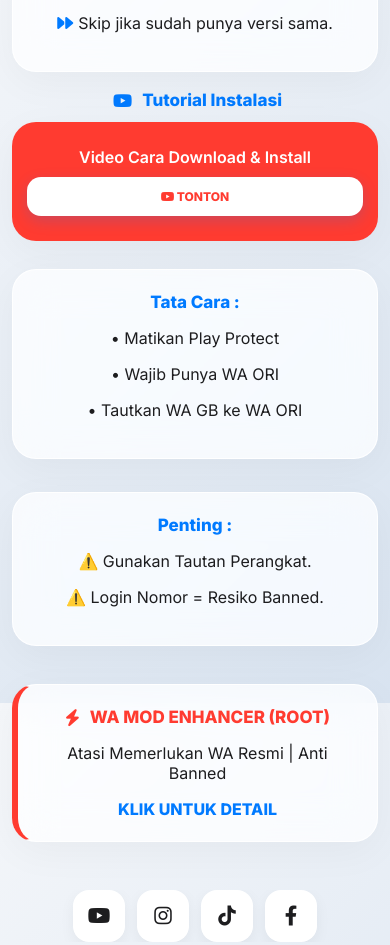
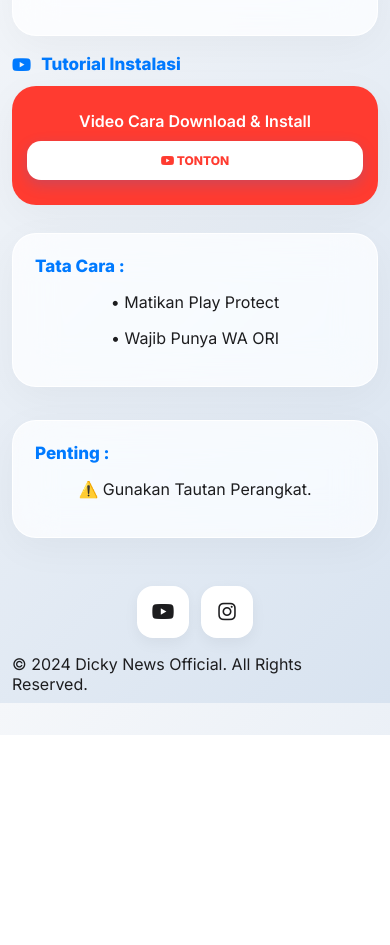
Before and after one commit to DickyNews/dickynewsofficial, a plain HTML site: page index.html in a window 390 px wide. Shown: the part 985-1930 px from the top of the page. After the commit the page ends 1720 px from the top, so only its background shows below. Drawn offline with nearby package versions, Linux system fonts and the light colour scheme.

Commit message:
Update index.html

```diff
--- a/index.html
+++ b/index.html
@@ -3,7 +3,15 @@
 <head>
     <meta charset="UTF-8">
     <meta name="viewport" content="width=device-width, initial-scale=1.0, maximum-scale=1.0, user-scalable=no">
-    <title>Dicky News Official</title>
+
+    <meta property="og:title" content="Dicky News Official | Best WhatsApp MOD">
+    <meta property="og:description" content="Update WhatsApp GB, MB, RC, Delta Terbaru & Tutorial Anti Banned Lengkap!">
+    <meta property="og:image" content="https://upload.wikimedia.org/wikipedia/commons/thumb/6/6b/WhatsApp.svg/1200px-WhatsApp.svg.png">
+    <meta property="og:url" content="https://dickynews.github.io/dickynewsofficial">
+    <meta property="og:type" content="website">
+
+    <meta name="description" content="Best WhatsApp MOD terlengkap dan terupdate by Dicky News.">
+    <title>Dicky News Official | Best WhatsApp MOD</title>
 
     <link href="https://fonts.googleapis.com/css2?family=Inter:wght@300;400;600;800&family=Poppins:wght@700;900&display=swap" rel="stylesheet">
     <link rel="stylesheet" href="https://cdnjs.cloudflare.com/ajax/libs/font-awesome/6.4.0/css/all.min.css">
@@ -31,7 +39,6 @@
             --text-main: #1d1d1f;
         }
 
-        /* FIX: Kunci layar agar tidak bisa geser kanan kiri */
         html, body {
             max-width: 100%;
             overflow-x: hidden;
@@ -58,7 +65,6 @@
             pointer-events: none;
         }
 
-        /* FIX: Wrapper harus 100% lebar layar hp */
         .wrapper {
             width: 100%;
             max-width: 850px;
@@ -66,7 +72,7 @@
             padding: 40px 15px;
             display: flex;
             flex-direction: column;
-            overflow-x: hidden; /* Tambahan pengaman */
+            overflow-x: hidden;
         }
 
         header { text-align: center; margin-bottom: 30px; width: 100%; }
@@ -77,7 +83,6 @@
             margin: 0; font-weight: 900; color: #1d1d1f;
             background: linear-gradient(to bottom, #1d1d1f 60%, #007AFF);
             -webkit-background-clip: text; -webkit-text-fill-color: transparent;
-            word-wrap: break-word;
         }
 
         .modern-badge {
@@ -98,17 +103,12 @@
             transition: all 0.4s cubic-bezier(0.175, 0.885, 0.32, 1.275);
         }
 
-        @media (min-width: 601px) {
-            .glass-card:hover { transform: scale(1.02) translateY(-5px); background: rgba(255, 255, 255, 0.9); }
-        }
-
         .download-box { padding: 20px 22px; display: flex; justify-content: space-between; align-items: center; gap: 10px; }
 
         .btn-download {
             background: var(--primary); color: white; padding: 12px 20px; border-radius: 14px;
             text-decoration: none; font-weight: 700; font-size: 12px;
             box-shadow: 0 5px 15px rgba(0, 122, 255, 0.2);
-            white-space: nowrap;
         }
 
         .info-card { padding: 22px; }
@@ -116,23 +116,16 @@
 
         .grid-info { display: grid; grid-template-columns: 1fr 1fr; gap: 15px; width: 100%; }
 
-        .social-grid { display: flex; justify-content: center; gap: 12px; margin-top: 30px; width: 100%; }
-        .social-icon { width: 52px; height: 52px; background: white; display: flex; align-items: center; justify-content: center; border-radius: 16px; font-size: 20px; color: #1d1d1f; text-decoration: none; box-shadow: 0 5px 15px rgba(0,0,0,0.05); transition: 0.3s; }
+        .social-grid { display: flex; justify-content: center; gap: 12px; margin-top: 30px; }
+        .social-icon { width: 52px; height: 52px; background: white; display: flex; align-items: center; justify-content: center; border-radius: 16px; font-size: 20px; color: #1d1d1f; text-decoration: none; box-shadow: 0 5px 15px rgba(0,0,0,0.05); }
 
-        footer { text-align: center; padding: 40px 0; opacity: 0.6; font-size: 11px; width: 100%; }
-
-        /* FIX MOBILE CENTER */
         @media (max-width: 600px) {
             .wrapper { padding: 25px 12px; }
             .grid-info { grid-template-columns: 1fr; }
             .download-box { flex-direction: column; text-align: center; padding: 25px 15px; }
             .btn-download { width: 100%; }
             .info-card { text-align: center; }
-            .info-card p { justify-content: center; display: flex; align-items: center; flex-wrap: wrap; gap: 5px; }
-            .section-title { justify-content: center; }
             h1 { font-size: 28px; }
-            /* Mencegah animasi merusak lebar layar */
-            [data-aos] { max-width: 100%; overflow: hidden; }
         }
     </style>
 </head>
@@ -143,7 +136,7 @@
 <div class="wrapper">
     <header data-aos="zoom-out-down">
         <h1>Dicky News Official</h1>
-        <span class="sub-tag" style="letter-spacing: 2px; font-size: 9px; opacity: 0.6; font-weight: 800; display: block; margin-top: 5px;">BEST WHATSAPP MOD</span>
+        <span class="sub-tag" style="letter-spacing: 2px; font-size: 9px; opacity: 0.6; font-weight: 800; display: block; margin-top: 5px;">400K SUBSCRIBERS ENTHUSIAST</span>
     </header>
 
     <div style="text-align: center; width: 100%;">
@@ -179,10 +172,9 @@
     <div class="glass-card info-card" data-aos="zoom-in">
         <p><i class="fas fa-check-circle" style="color: var(--primary)"></i> Tidak Perlu Aktivator.</p>
         <p><i class="fas fa-archive" style="color: var(--primary)"></i> Pakai <a id="link-zarchiver" href="#" target="_blank" style="color:var(--primary); font-weight:700; text-decoration:none;">Zarchiver</a> untuk ekstrak.</p>
-        <p><i class="fas fa-forward" style="color: var(--primary)"></i> Skip jika sudah punya versi sama.</p>
     </div>
 
-    <div class="section-title" data-aos="fade-right" style="margin-left: 5px;"><i class="fab fa-youtube"></i> Tutorial Instalasi</div>
+    <div class="section-title" data-aos="fade-right"><i class="fab fa-youtube"></i> Tutorial Instalasi</div>
     <div class="glass-card download-box" data-aos="zoom-in-up" style="background: #ff3b30; color: white; border: none;">
         <span style="color: white; font-weight: 600;">Video Cara Download & Install</span>
         <a id="link-tutorial" href="#" target="_blank" class="btn-download" style="background: white; color: #ff3b30;"><i class="fab fa-youtube"></i> TONTON</a>
@@ -193,26 +185,16 @@
             <span class="section-title">Tata Cara :</span>
             <p>• Matikan Play Protect</p>
             <p>• Wajib Punya WA ORI</p>
-            <p>• Tautkan WA GB ke WA ORI</p>
         </div>
         <div class="glass-card info-card" data-aos="fade-left">
             <span class="section-title">Penting :</span>
             <p>⚠️ Gunakan Tautan Perangkat.</p>
-            <p>⚠️ Login Nomor = Resiko Banned.</p>
         </div>
-    </div>
-
-    <div class="glass-card info-card" data-aos="slide-up" style="border-left: 6px solid #ff3b30; margin-top: 20px; text-align: center;">
-        <span class="section-title" style="color: #ff3b30; justify-content: center;"><i class="fas fa-bolt"></i> WA MOD ENHANCER (ROOT)</span>
-        <p>Atasi Memerlukan WA Resmi | Anti Banned</p>
-        <a id="link-wa-root" href="#" target="_blank" style="color:var(--primary); font-weight:800; text-decoration:none;">KLIK UNTUK DETAIL</a>
     </div>
 
     <div class="social-grid" data-aos="fade-up">
         <a href="https://youtube.com/@dickynews" target="_blank" class="social-icon"><i class="fab fa-youtube"></i></a>
         <a href="https://www.instagram.com/dickynews" target="_blank" class="social-icon"><i class="fab fa-instagram"></i></a>
-        <a href="https://www.tiktok.com/@dickynewsyt_" target="_blank" class="social-icon"><i class="fab fa-tiktok"></i></a>
-        <a href="https://www.facebook.com/dickynews45" target="_blank" class="social-icon"><i class="fab fa-facebook-f"></i></a>
     </div>
 
     <footer>
@@ -230,24 +212,9 @@
         document.getElementById('link-litex').href = LINK_SETTINGS.lite_x_WA;
         document.getElementById('link-tutorial').href = LINK_SETTINGS.video_tutorial;
         document.getElementById('link-zarchiver').href = LINK_SETTINGS.zarchiver;
-        document.getElementById('link-wa-root').href = LINK_SETTINGS.WA_root_detail;
 
-        AOS.init({
-            duration: 700,
-            once: false,
-            mirror: true,
-            offset: 30,
-            disable: false
-        });
+        AOS.init({ duration: 700, once: false, mirror: true });
     });
-
-    if (!('ontouchstart' in window)) {
-        window.addEventListener('mousemove', (e) => {
-            const root = document.documentElement;
-            root.style.setProperty('--m-x', (e.clientX / window.innerWidth) * 100 + '%');
-            root.style.setProperty('--m-y', (e.clientY / window.innerHeight) * 100 + '%');
-        });
-    }
 
     let baseCount = 2654844;
     let countEl = document.getElementById('count');
```
